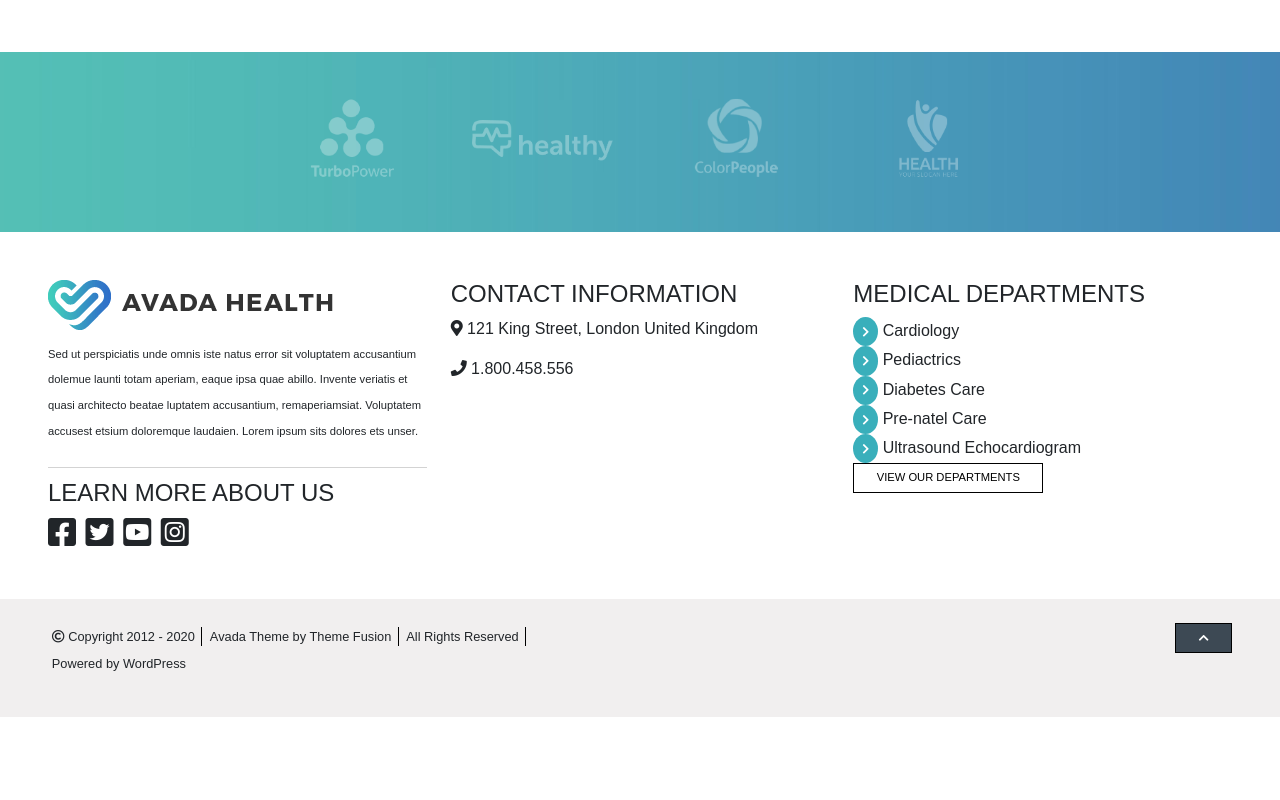
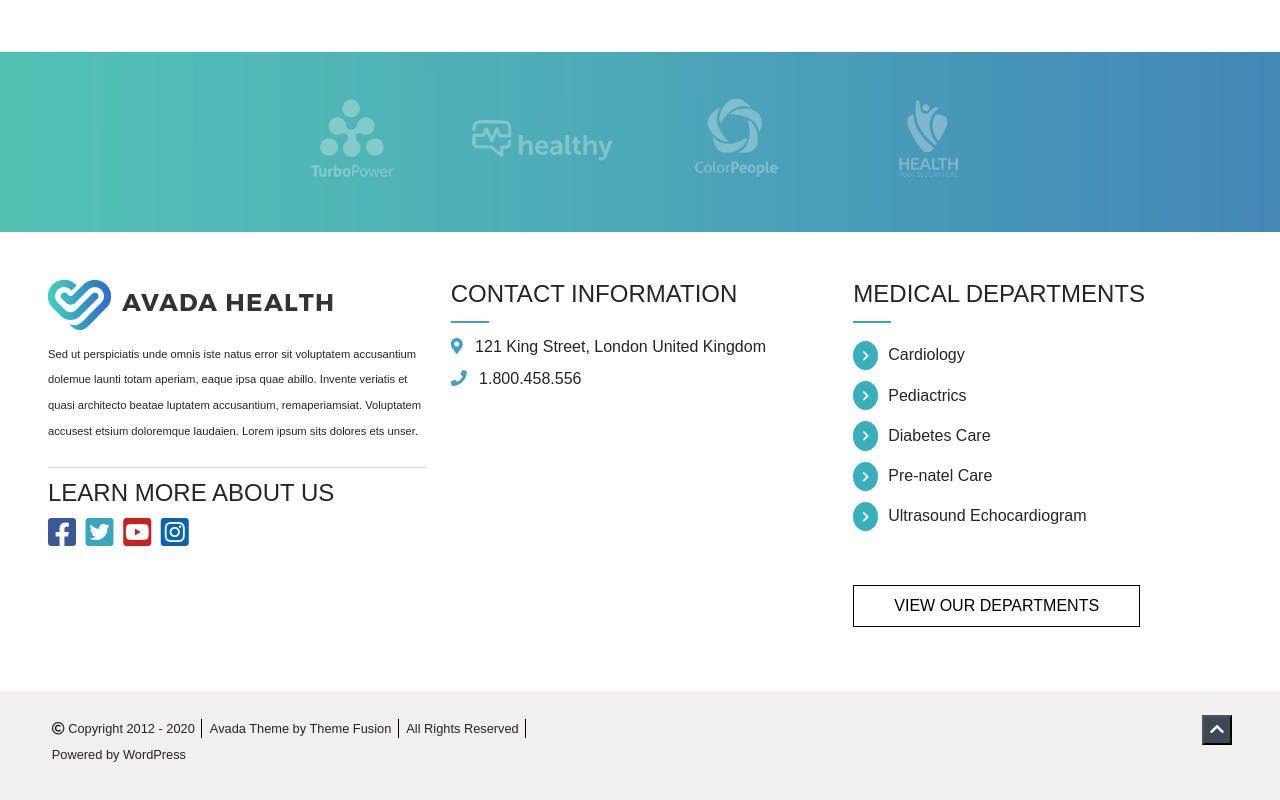
Before and after one commit to Daniele-Simonetti/proj-html-vuejs, a Vue app: page / in a window 1280 px wide. Shown: the part 4843-5643 px from the top of the page. Before the commit the page ends 5560 px from the top, so only its background shows below. Built offline with nearby package versions, Linux system fonts and the light colour scheme.

Commit message:
end all footer

```diff
--- a/src/components/Footer.vue
+++ b/src/components/Footer.vue
@@ -23,14 +23,14 @@
         <i class="fab fa-youtube-square youtube" />
         <i class="fab fa-instagram-square instagram" />
       </div>
-      <div class="col-4">
+      <div class="col-4 contactInfos">
         <h4 class="text-uppercase">
           Contact information
         </h4>
         <p><i class="fas fa-map-marker-alt" /> 121 King Street, London United Kingdom</p>
         <p><i class="fas fa-phone" /> 1.800.458.556</p>
       </div>
-      <div class="col-4">
+      <div class="col-4 medicalDep">
         <h4 class="text-uppercase">
           Medical departments
         </h4>
@@ -114,33 +114,73 @@ export default {
       margin-right: 0.3em;
     }
     i.facebook {
-
+      color: #385898;
     }
     i.twitter {
-
+      color: #3ba5bd;
     }
     i.youtube {
-
+      color: #cc201f;
     }
     i.instagram {
-
+      color: #0764AD;;
     }
   }
+}
+.contactInfos {
+  h4 {
+    margin: 0;
+    &::after {
+      content: '';
+      background-color: #449ebf;
+      margin: 0.5em 0;
+      height: 2px;
+      width: 10%;
+      display: block;
+    }
+  }
+  p {
+    margin: 0.5em 0;
+    font-weight: 100;
+  }
+  i {
+    color: #449ebf;
+    padding-right: 0.5em;
+  }
+}
+.medicalDep {
+  h4 {
+    margin: 0;
+    &::after {
+      content: '';
+      background-color: #449ebf;
+      margin: 0.5em 0;
+      height: 2px;
+      width: 10%;
+      display: block;
+    }
+  }
+  li {
+    font-weight: 100;
   }
   i.blueBGIcon {
     background-color: #39afbb;
     color: white;
     font-size: 0.7em;
     padding: 0.8em;
+    margin: 0.5em 0.5em 0.5em 0;
   }
   button {
-  font-size: 0.7em;
+    margin-top: 3em;
+    font-size: 1em;
     font-weight: 500;
     color: black;
     background-color: transparent;
     border: 1px solid black;
-  padding: 0.5em 2em;
+    padding: 0.5em 2.5em;
     border-radius: 0;
+  }
+
 }
   .end {
     background-color: #f1efef;
```
Lines whose indentation alone changed are shown as unchanged.
